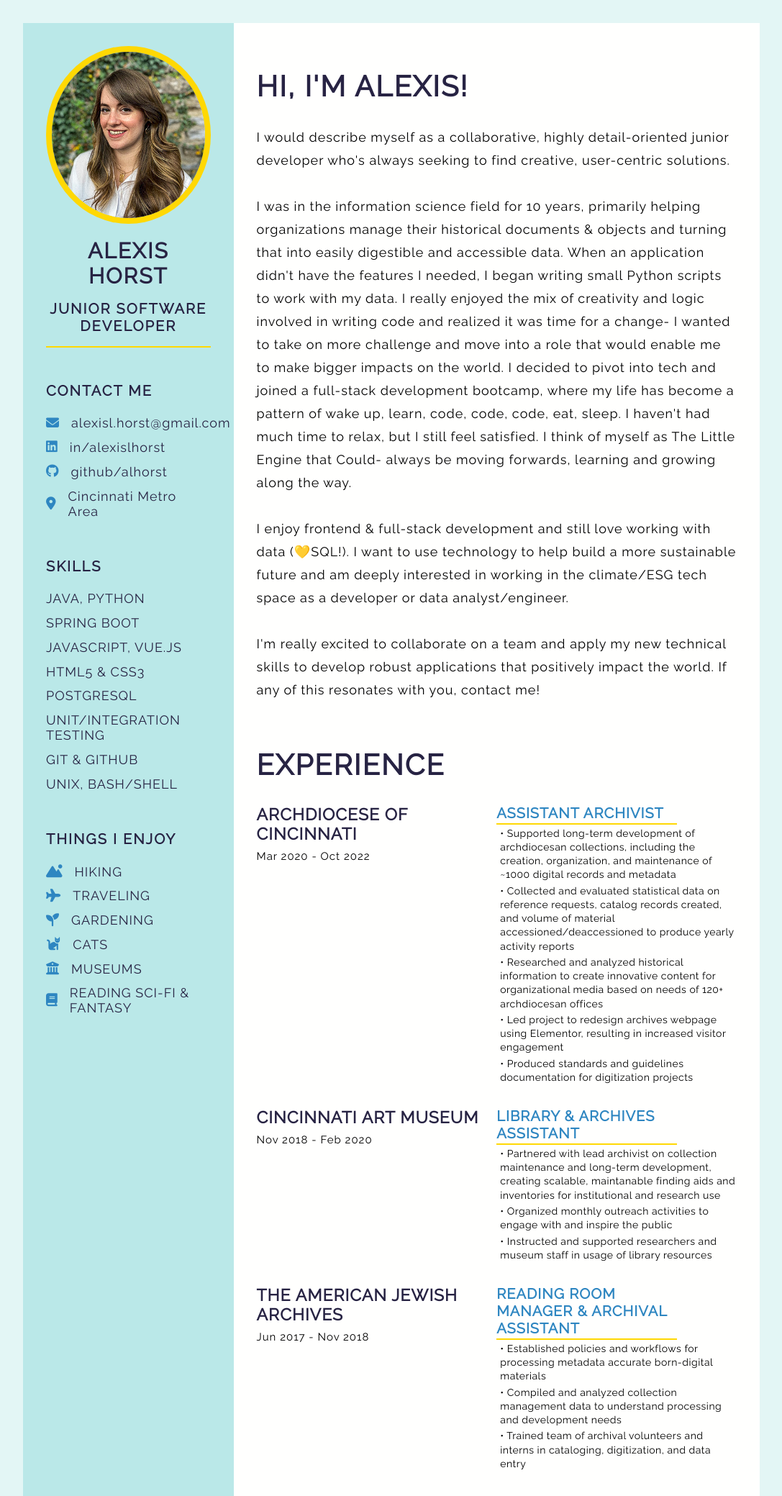
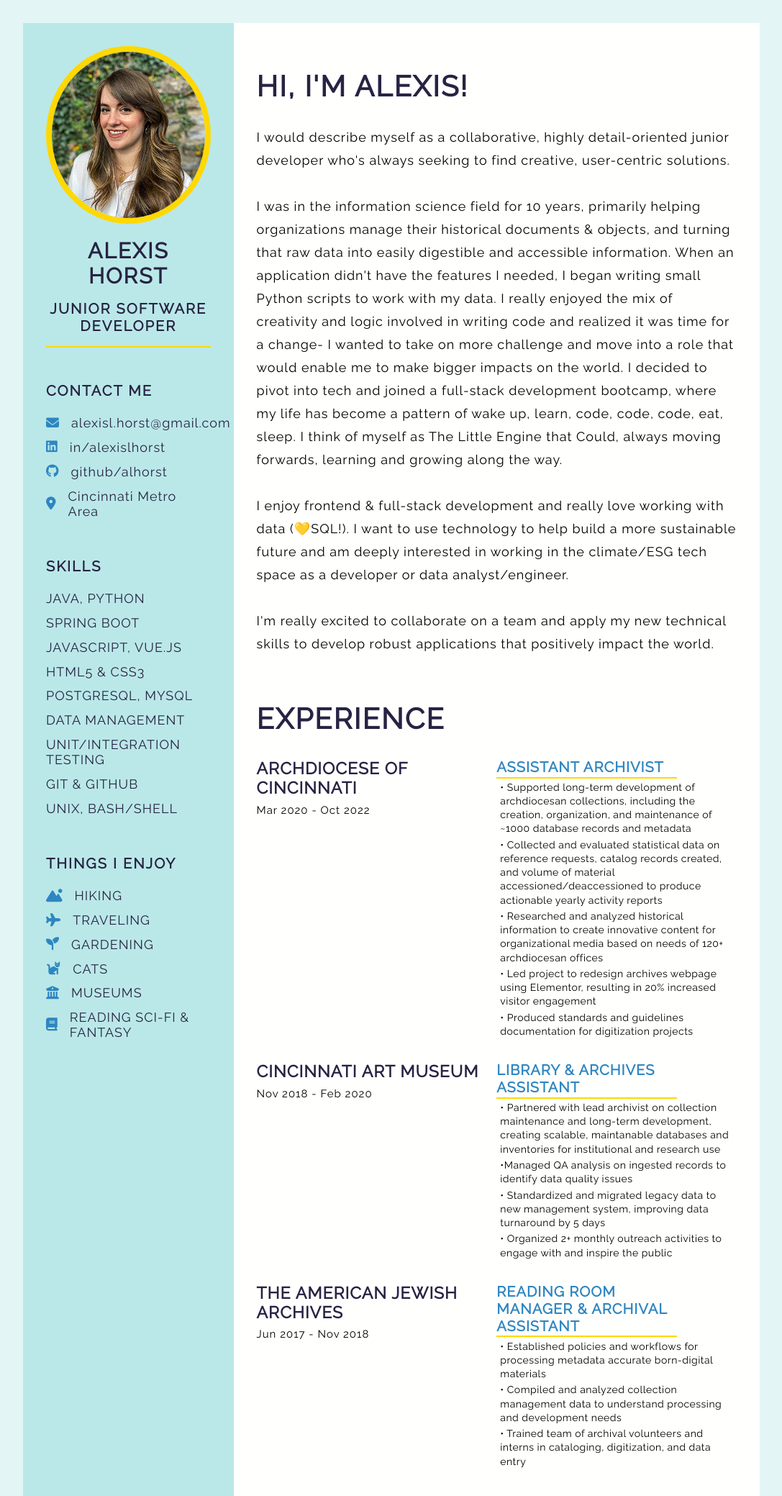
Before and after one commit to alhorst/portfolio, a plain HTML site: page index.html in a window 1280 px wide. Shown: the top 2079 px of the page at 72% size, without its empty margins (96-1183 px from the left). Drawn offline with Linux system fonts and the light colour scheme.

Commit message:
changed bullet points, description, projects, and added skills

```diff
--- a/index.html
+++ b/index.html
@@ -60,7 +60,10 @@
                             <p>HTML5 & CSS3</p>
                         </li>
                         <li>
-                            <p>PostgreSQL</p>
+                            <p>PostgreSQL, MySQL</p>
+                        </li>
+                        <li>
+                            <p>Data management</p>
                         </li>
                         <li>
                             <p>Unit/Integration Testing</p>
@@ -118,30 +121,29 @@
                         <br>
                         <br>
                         I was in the information science field for 10 years, primarily helping organizations manage
-                        their historical documents & objects and turning that into easily digestible and accessible
-                        data.
+                        their historical documents & objects, and turning that raw data into easily digestible and
+                        accessible
+                        information.
                         When an application didn't have the features I needed, I began writing small Python scripts to
                         work with my data. I really enjoyed the mix of creativity and logic involved in writing code and
                         realized it was time for a change- I wanted to take on more challenge and move into a
                         role that would enable me to make bigger impacts on the world. I decided to pivot
                         into tech and joined a full-stack development bootcamp, where my life has become a pattern of
-                        wake up, learn, code, code, code, eat, sleep. I haven't had much time to relax, but I still
-                        feel satisfied. I think of myself as The Little Engine that Could- always be moving forwards,
+                        wake up, learn, code, code, code, eat, sleep. I think of myself as The Little Engine that Could,
+                        always moving forwards,
                         learning and growing along the
                         way.
                         <br>
                         <br>
-                        I enjoy frontend & full-stack development and still love working
+                        I enjoy frontend & full-stack development and really love working
                         with data (&#128155;SQL!). I want to use technology to help build a more sustainable future and
                         am deeply
                         interested in working in the climate/ESG tech space as a developer or data analyst/engineer.
                         <br>
                         <br>I'm really excited to collaborate on a
                         team and apply my new
-                        technical skills to develop robust applications that positively impact the world. If any of this
-                        resonates
-                        with you,
-                        contact me!
+                        technical skills to develop robust applications that positively impact the world.
+
                     </p>
                 </section>
 
@@ -155,18 +157,19 @@
                         <div class="exp-right">
                             <p class="exp-position">Assistant Archivist</p>
                             <p class="exp-desc">&bull; Supported long-term development of archdiocesan collections,
-                                including the creation, organization, and maintenance of ~1000 digital records and
+                                including the creation, organization, and maintenance of ~1000 database records and
                                 metadata
                             </p>
                             <p class="exp-desc">&bull; Collected and evaluated statistical data on reference requests,
                                 catalog records created, and volume of material accessioned/deaccessioned to produce
+                                actionable
                                 yearly activity reports
                             </p>
                             <p class="exp-desc">&bull; Researched and analyzed historical information to create
                                 innovative content for organizational media based on needs of 120+ archdiocesan offices
                             </p>
                             <p class="exp-desc">&bull; Led project to redesign archives webpage using Elementor,
-                                resulting in increased visitor engagement
+                                resulting in 20% increased visitor engagement
                             </p>
                             <p class="exp-desc">&bull; Produced standards and guidelines documentation for digitization
                                 projects
@@ -182,15 +185,19 @@
                             <p class="exp-position">Library & Archives Assistant</p>
                             <p class="exp-desc">&bull; Partnered with lead archivist on collection maintenance and
                                 long-term
-                                development, creating scalable, maintanable finding aids and inventories for
+                                development, creating scalable, maintanable databases and inventories for
                                 institutional and
                                 research use
                             </p>
-                            <p class="exp-desc">&bull; Organized monthly outreach activities to engage with and inspire
+                            <p class="exp-desc">&bull;Managed QA analysis on ingested records to identify data quality
+                                issues
+                            </p>
+                            <p class="exp-desc">&bull; Standardized and migrated legacy data to new management system,
+                                improving data turnaround by 5 days
+                            </p>
+                            <p class="exp-desc">&bull; Organized 2+ monthly outreach activities to engage with and
+                                inspire
                                 the public
-                            </p>
-                            <p class="exp-desc">&bull; Instructed and supported researchers and museum staff in usage of
-                                library resources
                             </p>
                         </div>
                     </div>
@@ -263,6 +270,27 @@
                     <div class="projects-contents">
                         <div class="projects-left">
                             <p class="projects-company-name">Tech Elevator</p>
+                            <p class="projects-time-period">2023 (WIP)</p>
+                        </div>
+                        <div class="projects-right">
+                            <p class="projects-name">Vitrum, A Community Recycling App</p>
+                            <p class="projects-desc">
+                                &bull; Built a full-stack mobile-friendly community recycling app that has different
+                                functionality for admins, drivers, and
+                                users. Admins can create/assign routes, pickups, and add recycling goals; drivers can
+                                view routes and pickups; and
+                                users can schedule pickups and track recycling achievements<br>
+                                &bull; Created wireframes for page design & application flow, developed responsive
+                                navigation bar, interchangeable page
+                                components, and dynamic recycling tracker that alerts users of recycling milestones
+
+                            </p>
+                        </div>
+                    </div>
+
+                    <div class="projects-contents">
+                        <div class="projects-left">
+                            <p class="projects-company-name">Tech Elevator</p>
                             <p class="projects-time-period">2022</p>
                         </div>
                         <div class="projects-right">
```
